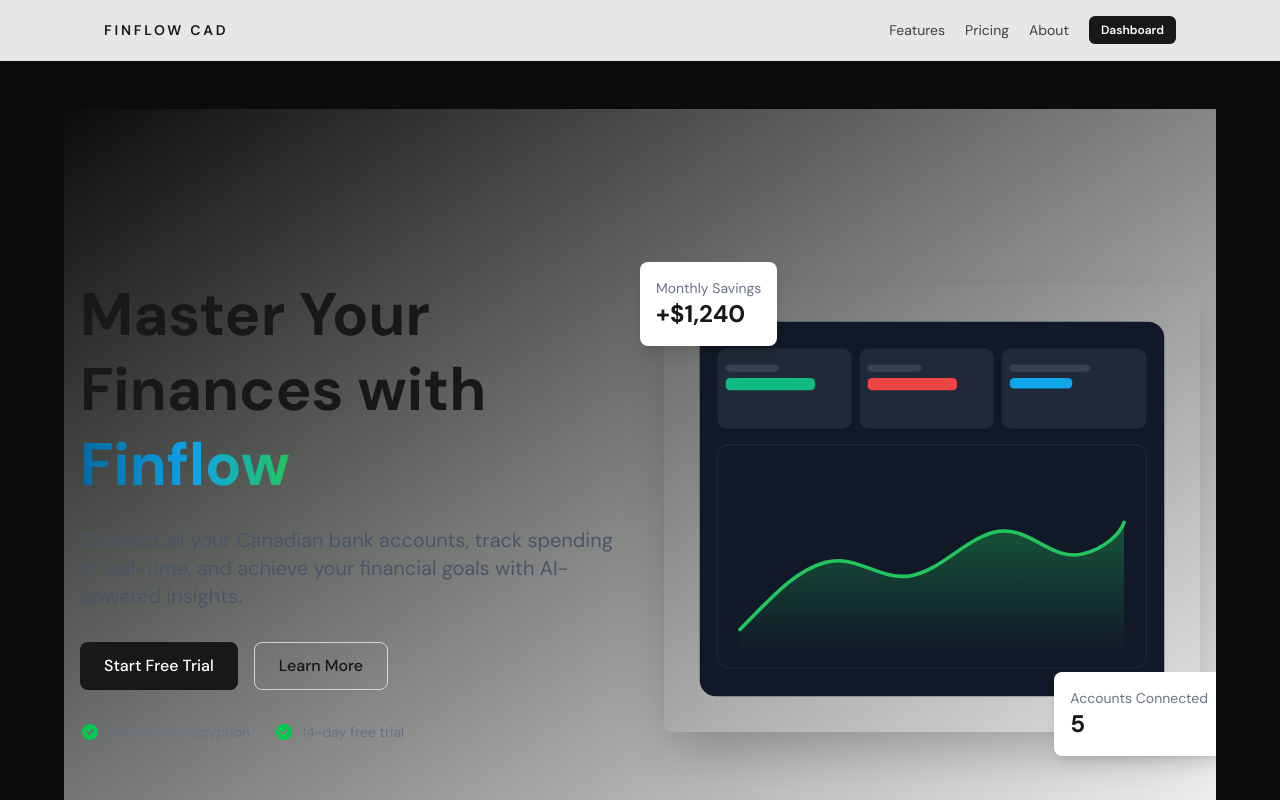
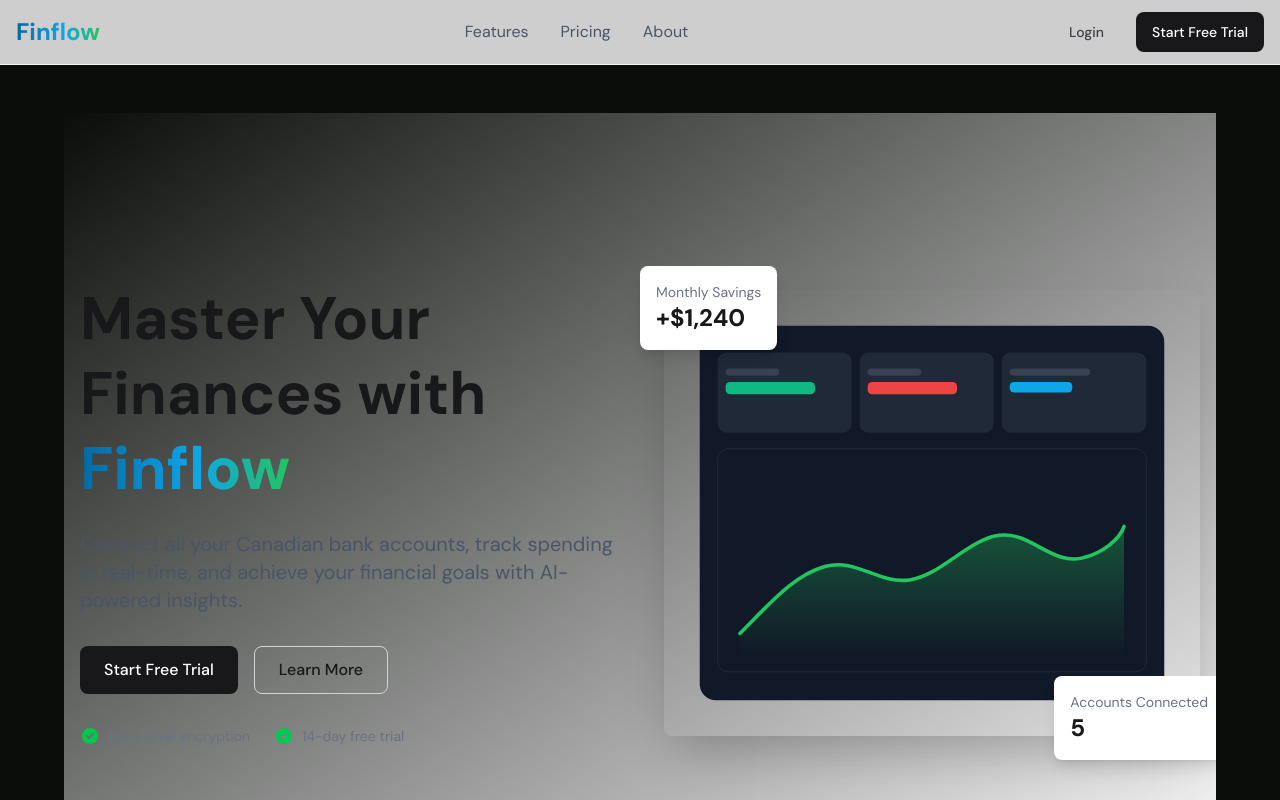
Before and after one commit to paulopacifico/finance-saas, a Next.js app in the folder finance-saas/: page / in a window 1280 px wide. Shown: the top 800 px of the page. Built offline with nearby package versions, Linux system fonts and the light colour scheme; a web font is replaced by a local one.

Commit message:
feat(finance-saas): make marketing nav responsive with mobile menu

```diff
--- a/finance-saas/components/marketing/MarketingNav.tsx
+++ b/finance-saas/components/marketing/MarketingNav.tsx
@@ -1,32 +1,71 @@
+"use client";
+
+import { useState } from "react";
 import Link from "next/link";
+import { Menu, X } from "lucide-react";
 
-const items = [
-  { href: "/features", label: "Features" },
-  { href: "/pricing", label: "Pricing" },
-  { href: "/about", label: "About" },
-];
+import { Button } from "@/components/ui/button";
 
 export function MarketingNav() {
+  const [isOpen, setIsOpen] = useState(false);
+
   return (
-    <header className="border-b border-zinc-200 bg-white/90 backdrop-blur">
-      <div className="mx-auto flex w-full max-w-6xl items-center justify-between px-4 py-4 sm:px-6 lg:px-10">
-        <Link href="/" className="text-sm font-semibold uppercase tracking-[0.2em] text-zinc-900">
-          Finflow CAD
-        </Link>
-        <nav className="flex items-center gap-5 text-sm text-zinc-700">
-          {items.map((item) => (
-            <Link key={item.href} href={item.href} className="hover:text-zinc-950">
-              {item.label}
+    <nav className="sticky top-0 z-50 border-b bg-white/80 backdrop-blur-md">
+      <div className="container mx-auto px-4">
+        <div className="flex h-16 items-center justify-between">
+          <Link href="/" className="flex items-center gap-2">
+            <span className="text-gradient text-2xl font-bold">Finflow</span>
+          </Link>
+
+          <div className="hidden items-center gap-8 md:flex">
+            <Link href="/#features" className="text-gray-600 hover:text-gray-900">
+              Features
             </Link>
-          ))}
-          <Link
-            href="/dashboard"
-            className="rounded-md bg-zinc-900 px-3 py-1.5 text-xs font-semibold text-white"
-          >
-            Dashboard
-          </Link>
-        </nav>
+            <Link href="/pricing" className="text-gray-600 hover:text-gray-900">
+              Pricing
+            </Link>
+            <Link href="/about" className="text-gray-600 hover:text-gray-900">
+              About
+            </Link>
+          </div>
+
+          <div className="hidden items-center gap-4 md:flex">
+            <Button variant="ghost" asChild>
+              <Link href="/login">Login</Link>
+            </Button>
+            <Button className="bg-brand-500 hover:bg-brand-600" asChild>
+              <Link href="/signup">Start Free Trial</Link>
+            </Button>
+          </div>
+
+          <button className="md:hidden" onClick={() => setIsOpen((open) => !open)}>
+            {isOpen ? <X /> : <Menu />}
+          </button>
+        </div>
+
+        {isOpen && (
+          <div className="border-t py-4 md:hidden">
+            <div className="flex flex-col gap-4">
+              <Link href="/#features" className="text-gray-600">
+                Features
+              </Link>
+              <Link href="/pricing" className="text-gray-600">
+                Pricing
+              </Link>
+              <Link href="/about" className="text-gray-600">
+                About
+              </Link>
+              <hr />
+              <Link href="/login" className="text-gray-600">
+                Login
+              </Link>
+              <Button className="bg-brand-500 hover:bg-brand-600" asChild>
+                <Link href="/signup">Start Free Trial</Link>
+              </Button>
+            </div>
+          </div>
+        )}
       </div>
-    </header>
+    </nav>
   );
 }
--- a/finance-saas/components/ui/button.tsx
+++ b/finance-saas/components/ui/button.tsx
@@ -1,6 +1,6 @@
 import React from "react";
 
-type ButtonVariant = "default" | "outline";
+type ButtonVariant = "default" | "outline" | "ghost";
 type ButtonSize = "default" | "lg";
 
 type ButtonProps = React.ButtonHTMLAttributes<HTMLButtonElement> & {
@@ -12,6 +12,7 @@ type ButtonProps = React.ButtonHTMLAttributes<HTMLButtonElement> & {
 const classesByVariant: Record<ButtonVariant, string> = {
   default: "bg-zinc-900 text-white hover:bg-zinc-800",
   outline: "border border-zinc-300 bg-transparent text-zinc-900 hover:bg-zinc-100",
+  ghost: "bg-transparent text-zinc-700 hover:bg-zinc-100",
 };
 
 const classesBySize: Record<ButtonSize, string> = {
```
